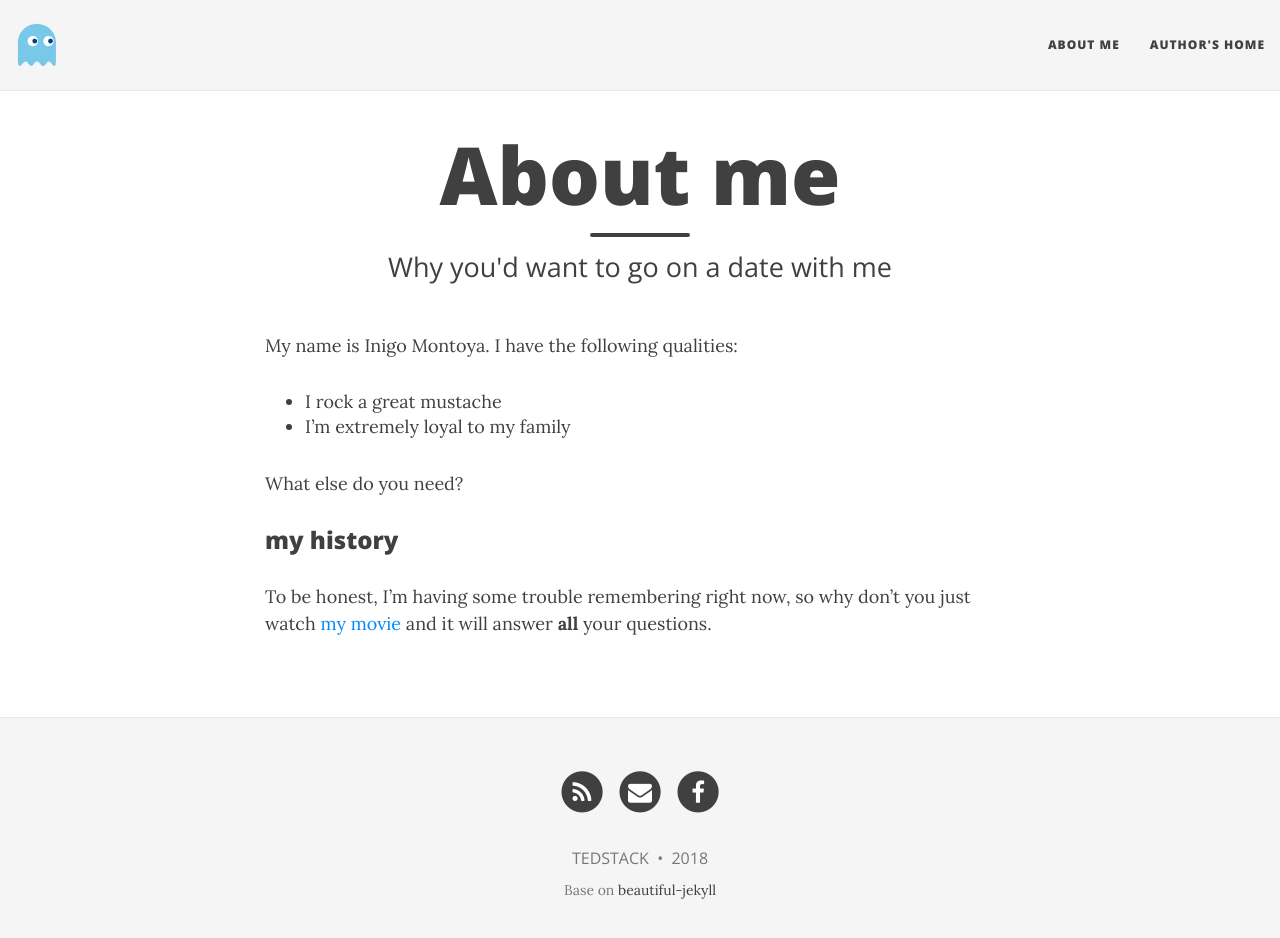
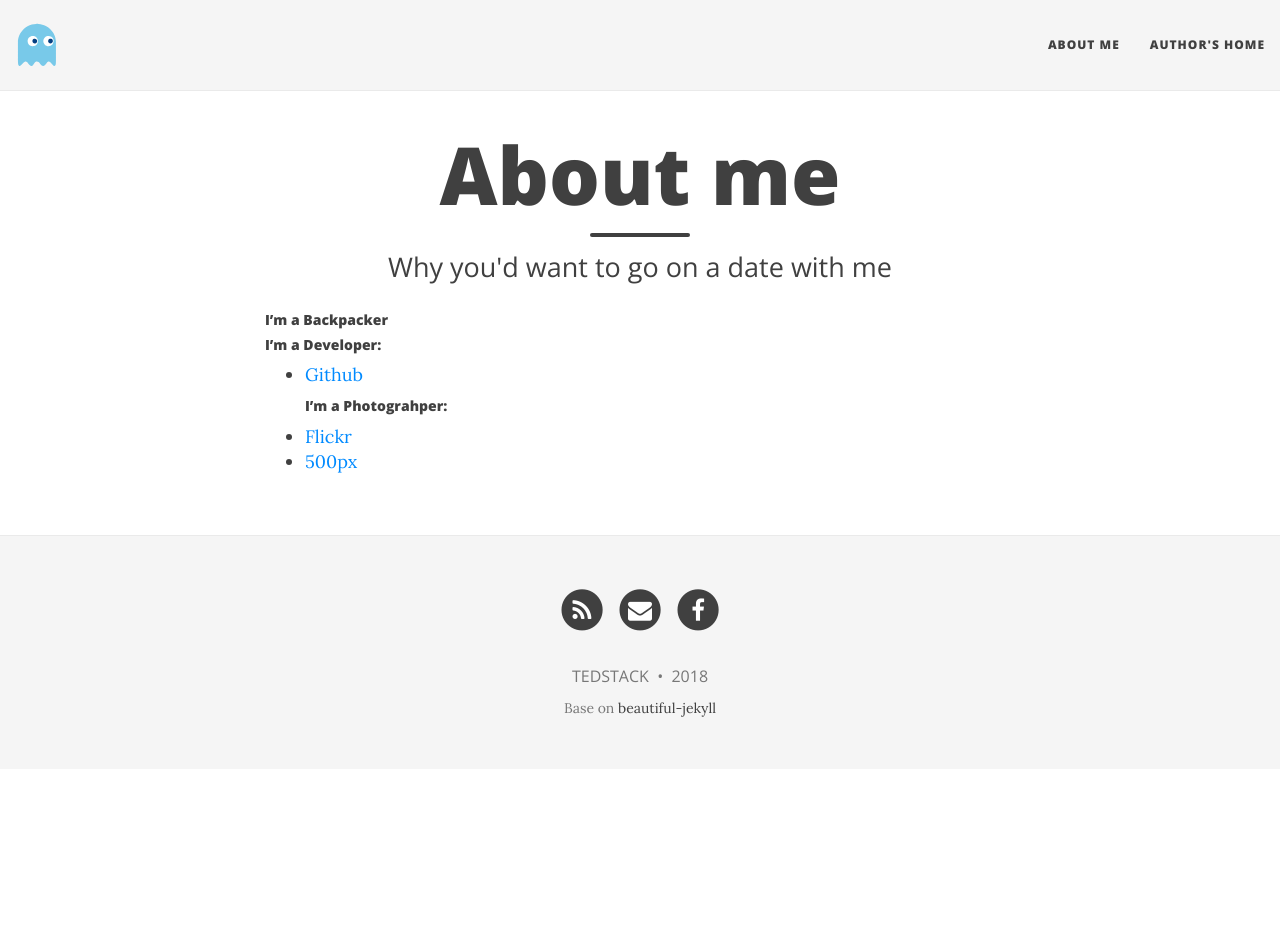
Before and after one commit to thorvn/th0j.github.io, a Jekyll site: the page built from aboutme.md, in a window 1280 px wide and 951 px high. Shown: the top 938 px of the window. Built offline with Jekyll 4.4.1, drawn with Linux system fonts in a browser that asks for light colours; nearby versions of some CDN libraries.

Commit message:
fix typo

```diff
--- a/aboutme.md
+++ b/aboutme.md
@@ -4,13 +4,9 @@ title: About me
 subtitle: Why you'd want to go on a date with me
 ---
 
-My name is Inigo Montoya. I have the following qualities:
-
-- I rock a great mustache
-- I'm extremely loyal to my family
-
-What else do you need?
-
-### my history
-
-To be honest, I'm having some trouble remembering right now, so why don't you just watch [my movie](http://en.wikipedia.org/wiki/The_Princess_Bride_%28film%29) and it will answer **all** your questions.
+##### I'm a Backpacker
+##### I'm a Developer:
+  - [Github](https://github.com/thovt93)
+##### I'm a Photograhper:
+  - [Flickr](https://www.flickr.com/photos/148493932@N06/)
+  - [500px](https://500px.com/kensupermen)
```
